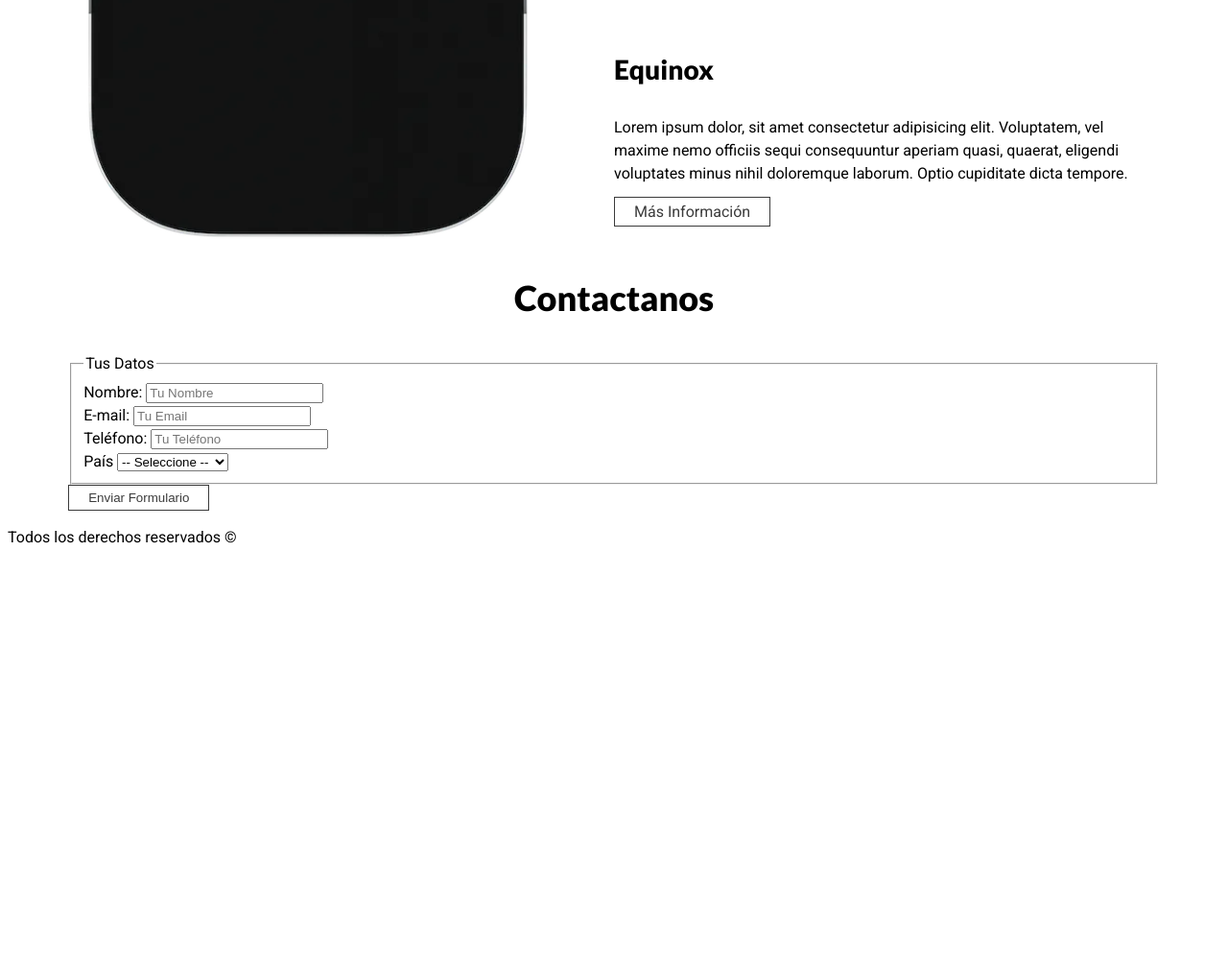
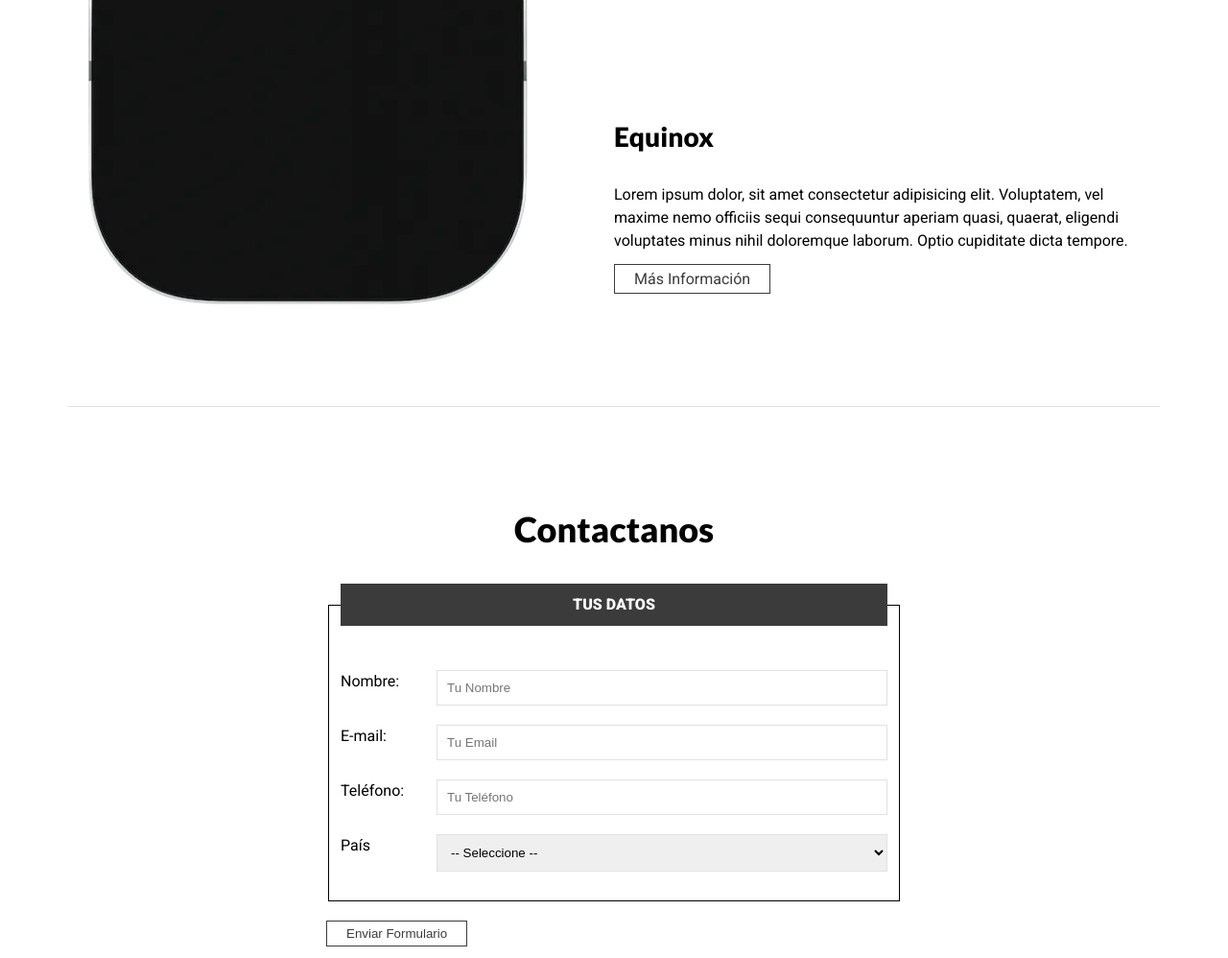
Before and after one commit to jdaltamiranodev/techvision, a plain HTML site: page index.html in a window 1280 px wide. Shown: the part 3346-4344 px from the top of the page at 96% size. Before the commit the page ends 3934 px from the top, so only its background shows below. Drawn offline with Linux system fonts and the light colour scheme.

Commit message:
Se añaden estilos al formulario y footer

```diff
--- a/css/style.css
+++ b/css/style.css
@@ -236,6 +236,7 @@ img {
 
 /* Modelos */
 .titulo-modelos {
+    margin-top: calc(var(--separacion) * 2);
     text-align: center;
 }
 
@@ -313,3 +314,59 @@ img {
         padding: 2rem 2rem 2rem 0;
     }
 }
+
+.contacto {
+    margin-top: calc(var(--separacion) * 2);
+    padding-top: calc(var(--separacion) * 2);
+    border-top: .1rem solid #e1e1e1;
+}
+
+/* Formulario */
+
+.formulario {
+    max-width: 60rem;
+    margin: 0 auto;
+}
+
+.formulario fieldset {
+    border: 1px solid black;
+    margin-bottom: 2rem;
+}
+
+.formulario legend {
+    background-color: var(--gris);
+    width: 100%;
+    text-align: center;
+    color: #FFF;
+    text-transform: uppercase;
+    font-weight: 900;
+    padding: 1rem;
+    margin-bottom: 4rem;
+
+}
+
+.campo {
+    display: flex;
+    margin-bottom: 2rem;
+}
+
+.campo label {
+    flex-basis: 10rem;
+}
+
+.campo input:not([type="radio"]),
+.campo select {
+    flex: 1;
+    border: 1px solid #e1e1e1;
+    padding: 1rem;
+}
+
+/* Footer */
+.copyright {
+    background-color: var(--negro);
+    color: var(--blanco);
+    text-align: center;
+    margin: 5rem 0 0 0;
+    font-size: 2rem;
+    padding: 1rem;
+}
```
